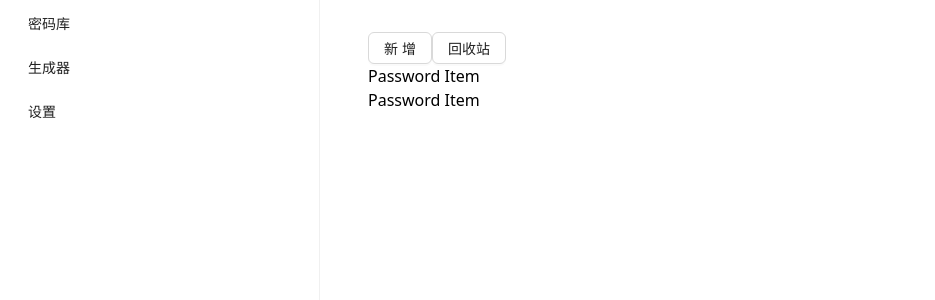
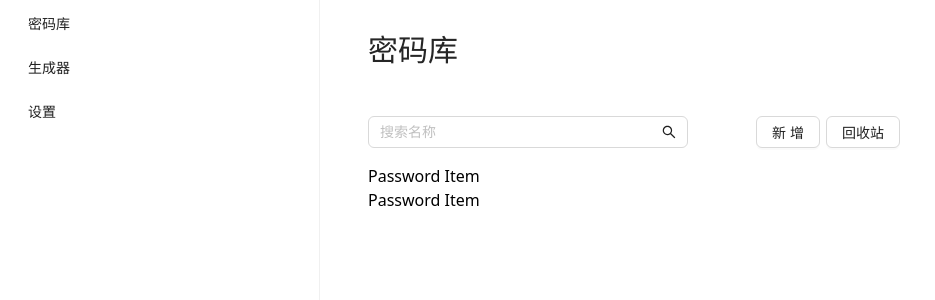
Before and after one commit to Lyyyttooon/yardpassword, a Next.js app: page /password-manager in a window 1280 px wide. Shown: the top 300 px of the page, without its empty margins (0-935 px from the left). Built offline with nearby package versions, Linux system fonts and the light colour scheme.

Commit message:
feat: 修改密码库界面样式

```diff
--- a/src/app/password-manager/page.tsx
+++ b/src/app/password-manager/page.tsx
@@ -1,7 +1,8 @@
 'use client';
 
 import PasswordList from '@/components/password-list';
-import { Button } from 'antd';
+import { Button, Input } from 'antd';
+import { SearchOutlined } from '@ant-design/icons';
 
 export default function PasswordManager() {
   const listData = [
@@ -14,14 +15,18 @@ export default function PasswordManager() {
   ];
 
   return (
-    <>
-      <div>
-        <Button>新增</Button>
-        <Button>回收站</Button>
+    <div className="w-7/12 max-w-screen-sm">
+      <h1 className="text-3xl text-[#262626] mb-[48px]">密码库</h1>
+      <div className="flex justify-between mb-[16px]">
+        <Input className="w-[320px]" placeholder="搜索名称" suffix={<SearchOutlined />}></Input>
+        <div className="flex">
+          <Button className="ml-[6px]">新增</Button>
+          <Button className="ml-[6px]">回收站</Button>
+        </div>
       </div>
       <div>
         <PasswordList listData={listData}></PasswordList>
       </div>
-    </>
+    </div>
   );
 }
```
